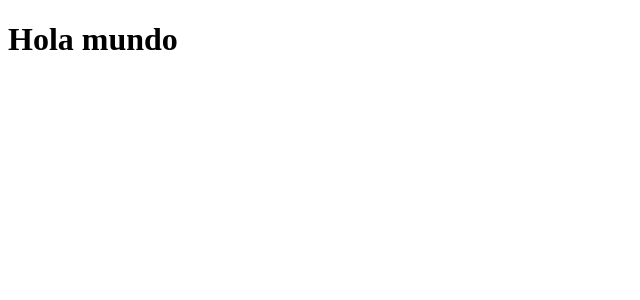
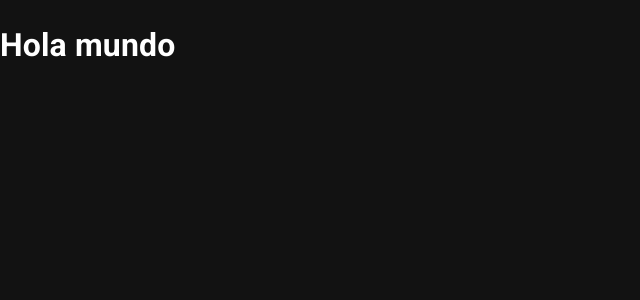
Before and after one commit to mundoenrique/04-next-cookie-master, a Next.js app: page / in a window 1280 px wide. Shown: the top 300 px of the page, without its empty margins (0-640 px from the left). Built offline with nearby package versions, Linux system fonts and the light colour scheme.

Commit message:
Instala y configura material UI

```diff
--- a/package.json
+++ b/package.json
@@ -9,6 +9,10 @@
     "lint": "next lint"
   },
   "dependencies": {
+    "@emotion/react": "^11.9.3",
+    "@emotion/styled": "^11.9.3",
+    "@mui/icons-material": "^5.8.4",
+    "@mui/material": "^5.9.2",
     "next": "12.2.3",
     "react": "18.2.0",
     "react-dom": "18.2.0"
--- a/pages/_app.tsx
+++ b/pages/_app.tsx
@@ -1,8 +1,16 @@
 import '../styles/globals.css';
 import type { AppProps } from 'next/app';
+import { CssBaseline, ThemeProvider } from '@mui/material';
+
+import { darkTheme, lightTheme, customTheme } from '../themes';
 
 function MyApp({ Component, pageProps }: AppProps) {
-  return <Component {...pageProps} />;
+  return (
+    <ThemeProvider theme={darkTheme}>
+      <CssBaseline />
+      <Component {...pageProps} />
+    </ThemeProvider>
+  );
 }
 
 export default MyApp;
--- /dev/null
+++ b/pages/_document.tsx
@@ -0,0 +1,25 @@
+import Document, { DocumentContext, Html, Head, Main, NextScript } from 'next/document';
+
+class MyDocument extends Document {
+  static async getInitialProps(ctx: DocumentContext) {
+    const initalProps = await Document.getInitialProps(ctx);
+
+    return initalProps;
+  }
+
+  render() {
+    return (
+      <Html>
+        <Head>
+          <link rel="stylesheet" href="https://fonts.googleapis.com/css?family=Roboto:300,400,500,700&display=swap" />
+        </Head>
+        <body>
+          <Main />
+          <NextScript />
+        </body>
+      </Html>
+    );
+  }
+}
+
+export default MyDocument;
--- a/pages/api/hello.ts
+++ b/pages/api/hello.ts
@@ -1,13 +1,10 @@
 // Next.js API route support: https://nextjs.org/docs/api-routes/introduction
-import type { NextApiRequest, NextApiResponse } from 'next'
+import type { NextApiRequest, NextApiResponse } from 'next';
 
 type Data = {
-  name: string
+  name: string;
+};
+
+export default function handler(req: NextApiRequest, res: NextApiResponse<Data>) {
+  res.status(200).json({ name: 'John Doe' });
 }
-
-export default function handler(
-  req: NextApiRequest,
-  res: NextApiResponse<Data>
-) {
-  res.status(200).json({ name: 'John Doe' })
-}
--- /dev/null
+++ b/themes/custom-theme.ts
@@ -0,0 +1,29 @@
+import { createTheme } from '@mui/material';
+import { green, grey, purple, red } from '@mui/material/colors';
+
+export const customTheme = createTheme({
+  palette: {
+    mode: 'light',
+    background: {
+      default: grey[300],
+    },
+    primary: {
+      main: red[900],
+    },
+    secondary: {
+      main: green[500],
+    },
+    error: {
+      main: red.A400,
+    },
+  },
+
+  components: {
+    MuiAppBar: {
+      defaultProps: {
+        elevation: 0,
+      },
+      styleOverrides: {},
+    },
+  },
+});
--- /dev/null
+++ b/themes/dark-theme.ts
@@ -0,0 +1,26 @@
+import { createTheme } from '@mui/material';
+import { red } from '@mui/material/colors';
+
+export const darkTheme = createTheme({
+  palette: {
+    mode: 'dark',
+    secondary: {
+      main: '#19857b',
+    },
+    error: {
+      main: red.A400,
+    },
+  },
+  components: {
+    MuiAppBar: {
+      defaultProps: {
+        elevation: 0,
+      },
+      styleOverrides: {
+        root: {
+          backgroundColor: '#4a148c',
+        },
+      },
+    },
+  },
+});
--- /dev/null
+++ b/themes/index.ts
@@ -0,0 +1,3 @@
+export * from './dark-theme';
+export * from './light-theme';
+export * from './custom-theme';
--- /dev/null
+++ b/themes/light-theme.ts
@@ -0,0 +1,29 @@
+import { createTheme } from '@mui/material';
+import { grey, red } from '@mui/material/colors';
+
+export const lightTheme = createTheme({
+  palette: {
+    mode: 'light',
+    background: {
+      default: grey[300],
+    },
+    primary: {
+      main: '#4a148c',
+    },
+    secondary: {
+      main: '#19857b',
+    },
+    error: {
+      main: red.A400,
+    },
+  },
+
+  components: {
+    MuiAppBar: {
+      defaultProps: {
+        elevation: 0,
+      },
+      styleOverrides: {},
+    },
+  },
+});
```
Also changed, not shown: 1 other file (tests, documents, lock files or other folders).
